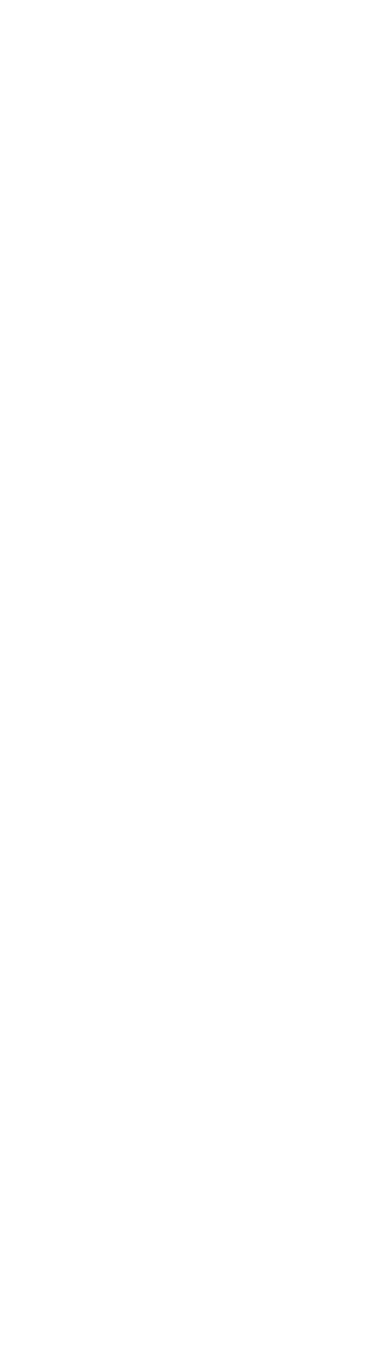
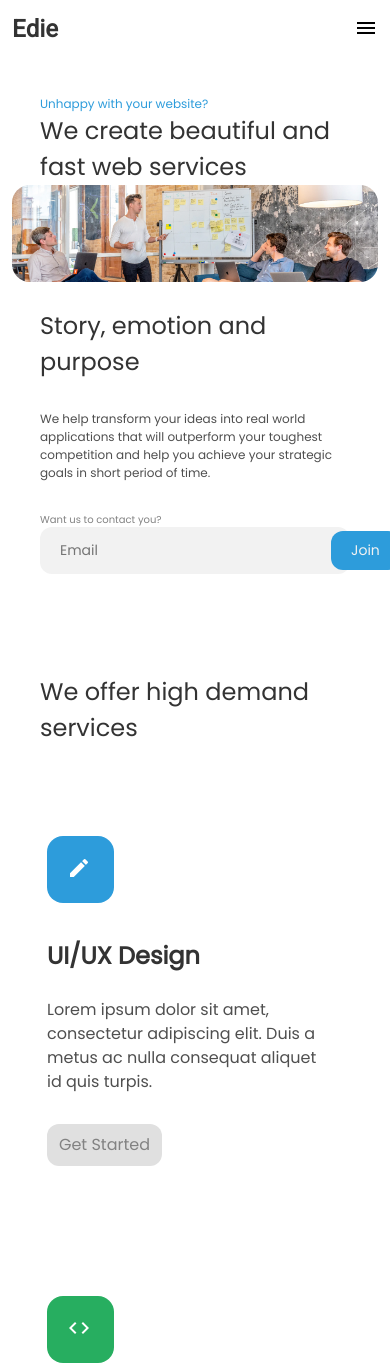
Before and after one commit to Shivaansh-Agarwal/edie-homepage, a React app: page / in a window 390 px wide. Shown: the top 1366 px of the page. Before the commit the page ends 844 px from the top, so only its background shows below. Built offline with nearby package versions, Linux system fonts and the light colour scheme.

Commit message:
Mobile View: Header, Landing, Services Components Completed

```diff
--- a/public/index.html
+++ b/public/index.html
@@ -2,14 +2,11 @@
 <html lang="en">
   <head>
     <meta charset="utf-8" />
-    <link rel="icon" href="%PUBLIC_URL%/favicon.ico" />
+    <link rel="icon" href="%PUBLIC_URL%/devchallenges.png"/>
     <meta name="viewport" content="width=device-width, initial-scale=1" />
     <meta name="theme-color" content="#000000" />
-    <meta
-      name="description"
-      content="Web site created using create-react-app"
-    />
-    <link rel="apple-touch-icon" href="%PUBLIC_URL%/logo192.png" />
+    <meta name="description" content="Webapp created using ReactJS to depict a prototype for the homepage of an organization (DevChallenges.io)"/>
+    <link href="https://fonts.googleapis.com/icon?family=Material+Icons" rel="stylesheet"/>
     <!--
       manifest.json provides metadata used when your web app is installed on a
       user's mobile device or desktop. See https://developers.google.com/web/fundamentals/web-app-manifest/
@@ -24,7 +21,7 @@
       work correctly both with client-side routing and a non-root public URL.
       Learn how to configure a non-root public URL by running `npm run build`.
     -->
-    <title>React App</title>
+    <title>Edie Homepage</title>
   </head>
   <body>
     <noscript>You need to enable JavaScript to run this app.</noscript>
--- a/src/components/App.js
+++ b/src/components/App.js
@@ -1,6 +1,14 @@
+import React from "react";
+import Header from "./Header";
+import PageLanding from "./PageLanding";
+import ServicesList from "./ServicesList";
+
 function App() {
   return (
     <div className="App">
+      <Header />
+      <PageLanding />
+      <ServicesList />
     </div>
   );
 }
--- /dev/null
+++ b/src/components/Header.js
@@ -0,0 +1,14 @@
+import React from "react";
+
+const Header = () => {
+  return (
+    <header>
+      <div className="header-logo">Edie</div>
+      <div>
+        <span className="material-icons">menu</span>
+      </div>
+    </header>
+  );
+};
+
+export default Header;
--- /dev/null
+++ b/src/components/PageLanding.js
@@ -0,0 +1,29 @@
+import React from "react";
+import imgTeamMeeting from "../assets/heroImage.jpg";
+
+const PageLanding = () => {
+  return (
+    <div className="page-landing">
+      <div id="title-blue">Unhappy with your website?</div>
+      <div id="title-top">We create beautiful and fast web services</div>
+      <div id="page-heading-img">
+        <img src={imgTeamMeeting} alt="team-meeting" />
+      </div>
+      <div id="title-bottom">Story, emotion and purpose</div>
+      <div id="title-description">
+        We help transform your ideas into real world applications that will
+        outperform your toughest competition and help you achieve your strategic
+        goals in short period of time.
+      </div>
+      <div id="contact-us">
+        <div id="contact-us-question">Want us to contact you?</div>
+        <div id="contact-us-email">
+          <input type="email" name="Email" id="email" placeholder="Email" />
+          <button>Join</button>
+        </div>
+      </div>
+    </div>
+  );
+};
+
+export default PageLanding;
--- /dev/null
+++ b/src/components/ServiceCard.js
@@ -0,0 +1,16 @@
+import React from "react";
+
+const ServiceCard = (props) => {
+  return (
+    <div className="service-card">
+      <div id="service-card-logo" style={{ backgroundColor: props.logoColor }}>
+        <span className="material-icons">{props.logoIcon}</span>
+      </div>
+      <div id="service-card-name">{props.serviceName}</div>
+      <div id="service-card-description">{props.serviceDesc}</div>
+      <button>Get Started</button>
+    </div>
+  );
+};
+
+export default ServiceCard;
--- /dev/null
+++ b/src/components/ServicesList.js
@@ -0,0 +1,44 @@
+import React from "react";
+import ServiceCard from "./ServiceCard";
+
+const ServicesList = () => {
+  const servicesData = [
+    {
+      logoColor: "#2D9CDB",
+      logoIcon: "create",
+      serviceName: "UI/UX Design",
+      serviceDesc:
+        "Lorem ipsum dolor sit amet, consectetur adipiscing elit. Duis a metus ac nulla consequat aliquet id quis turpis.",
+    },
+    {
+      logoColor: "#27AE60",
+      logoIcon: "code",
+      serviceName: "Front End",
+      serviceDesc: `Lorem ipsum dolor sit amet, consectetur adipiscing elit. Duis a metus ac nulla consequat aliquet id quis turpis.`,
+    },
+    {
+      logoColor: "#EB5757",
+      logoIcon: "list",
+      serviceName: "Back End",
+      serviceDesc: `Lorem ipsum dolor sit amet, consectetur adipiscing elit. Duis a metus ac nulla consequat aliquet id quis turpis.`,
+    },
+  ];
+  return (
+    <div className="servicesList">
+      <div className="servicesListHeading">We offer high demand services</div>
+      <div className="services">
+        {servicesData.map((service, index) => (
+          <ServiceCard
+            logoColor={service.logoColor}
+            logoIcon={service.logoIcon}
+            serviceName={service.serviceName}
+            serviceDesc={service.serviceDesc}
+            key={index}
+          />
+        ))}
+      </div>
+    </div>
+  );
+};
+
+export default ServicesList;
--- a/src/styles/index.css
+++ b/src/styles/index.css
@@ -0,0 +1,221 @@
+@import url("https://fonts.googleapis.com/css2?family=Heebo&display=swap");
+@import url("https://fonts.googleapis.com/css2?family=Poppins&display=swap");
+
+* {
+  margin: 0px;
+  padding: 0px;
+}
+
+.App {
+  margin: 12px;
+}
+
+/*--- Header.js Component START ---*/
+header {
+  display: flex;
+  flex-flow: row nowrap;
+  justify-content: space-between;
+  align-items: center;
+  max-height: 35px;
+  min-height: 100%;
+}
+.header-logo {
+  font-family: "Heebo", sans-serif;
+  font-style: normal;
+  font-weight: 800;
+  font-size: 24px;
+  line-height: 35px;
+  color: #333333;
+}
+/*--- Header.js Component END ---*/
+
+/*--- PageLanding Component START---*/
+.page-landing {
+  margin-top: 48px;
+  display: flex;
+  flex-flow: column nowrap;
+  align-items: flex-start;
+}
+#title-blue {
+  font-family: "Poppins", sans-serif;
+  font-style: normal;
+  font-weight: 500;
+  font-size: 12px;
+  line-height: 18px;
+  color: #2d9cdb;
+  margin: 0px 28px;
+}
+#title-top {
+  font-family: "Poppins", sans-serif;
+  font-style: normal;
+  font-weight: 500;
+  font-size: 24px;
+  line-height: 36px;
+  color: #333333;
+  margin: 0px 38px 0px 28px;
+}
+#page-heading-img {
+  margin: 0px;
+}
+#page-heading-img img {
+  border-radius: 18px;
+  max-width: 100%;
+  max-height: 100%;
+}
+#title-bottom {
+  font-family: "Poppins", sans-serif;
+  font-style: normal;
+  font-weight: 500;
+  font-size: 24px;
+  line-height: 36px;
+  color: #333333;
+  margin: 22px 100px 0px 28px;
+}
+#title-description {
+  font-family: "Poppins", sans-serif;
+  font-style: normal;
+  font-weight: normal;
+  font-size: 12px;
+  line-height: 18px;
+  color: #4f4f4f;
+  margin: 30px 28px 0px 28px;
+}
+#contact-us {
+  display: flex;
+  flex-flow: column nowrap;
+  width: calc(100% - 56px);
+  padding: 30px 28px 0px 28px;
+  margin: auto;
+}
+#contact-us-question {
+  font-family: "Poppins", sans-serif;
+  font-style: normal;
+  font-weight: 500;
+  font-size: 10px;
+  line-height: 15px;
+  color: #828282;
+}
+#contact-us-email {
+  background: #f2f2f2;
+  height: 47px;
+  border-radius: 12px;
+  display: flex;
+  flex-flow: row nowrap;
+  align-items: center;
+  justify-content: space-between;
+}
+#contact-us-email input {
+  background-color: transparent;
+  border: 0px;
+  font-family: "Poppins", sans-serif;
+  font-style: normal;
+  font-weight: 500;
+  font-size: 14px;
+  line-height: 21px;
+  color: #bdbdbd;
+  min-height: 100%;
+  margin-left: 20px;
+}
+#contact-us-email button {
+  background: #2d9cdb;
+  border-radius: 12px;
+  min-height: calc(100% - 8px);
+  padding: 0px 20px;
+  border: 0px;
+  font-family: "Poppins", sans-serif;
+  font-style: normal;
+  font-weight: 500;
+  font-size: 14px;
+  line-height: 21px;
+  color: #f2f2f2;
+}
+/*--- PageLanding Component END---*/
+
+/*--- ServicesList Component START ---*/
+.servicesList {
+  margin-top: 100px;
+  display: flex;
+  flex-flow: column;
+  align-items: flex-start;
+}
+.servicesListHeading {
+  font-family: "Poppins", sans-serif;
+  font-style: normal;
+  font-weight: 500;
+  font-size: 24px;
+  line-height: 36px;
+  color: #333333;
+  margin: 0px 58px 0px 28px;
+}
+.services {
+  display: flex;
+  flex-flow: column nowrap;
+}
+/*--- ServicesList Component END ---*/
+
+/*--- ServicesCard Component START ---*/
+.service-card {
+  margin-top: 40px;
+  padding: 0px 35px;
+  display: flex;
+  flex-flow: column nowrap;
+  align-items: flex-start;
+}
+.service-card:hover {
+  box-shadow: 0px 10px 30px rgba(51, 51, 51, 0.1);
+  border-radius: 24px;
+}
+#service-card-logo {
+  width: 67px;
+  height: 67px;
+  border-radius: 16px;
+  margin-top: 50px;
+  color: #ffffff;
+  display: flex;
+  justify-content: center;
+  align-items: center;
+}
+#service-card-logo span {
+  height: 27px;
+  width: 27px;
+}
+#service-card-name {
+  font-family: "Poppins", sans-serif;
+  font-style: normal;
+  font-weight: bold;
+  font-size: 24px;
+  line-height: 36px;
+  color: #333333;
+  margin-top: 35px;
+}
+#service-card-description {
+  font-family: "Poppins", sans-serif;
+  font-style: normal;
+  font-weight: normal;
+  font-size: 16px;
+  line-height: 24px;
+  color: #4f4f4f;
+  margin-top: 24px;
+  width: 273px;
+  height: 96px;
+}
+.service-card button {
+  font-family: "Poppins", sans-serif;
+  font-style: normal;
+  font-weight: 500;
+  font-size: 16px;
+  line-height: 24px;
+  color: #828282;
+  padding: 9px 12px;
+  background: #e0e0e0;
+  border-radius: 12px;
+  border: 0px;
+  margin-top: 30px;
+  margin-bottom: 40px;
+}
+.service-card button:hover {
+  cursor: pointer;
+  background: #2d9cdb;
+  color: #ffffff;
+}
+/*--- ServicesCard Component END ---*/
```
Also changed, not shown: .eslintrc.json (added), public/favicon.ico (deleted), public/logo192.png (deleted), public/logo512.png (deleted), public/manifest.json, 1 other file.
